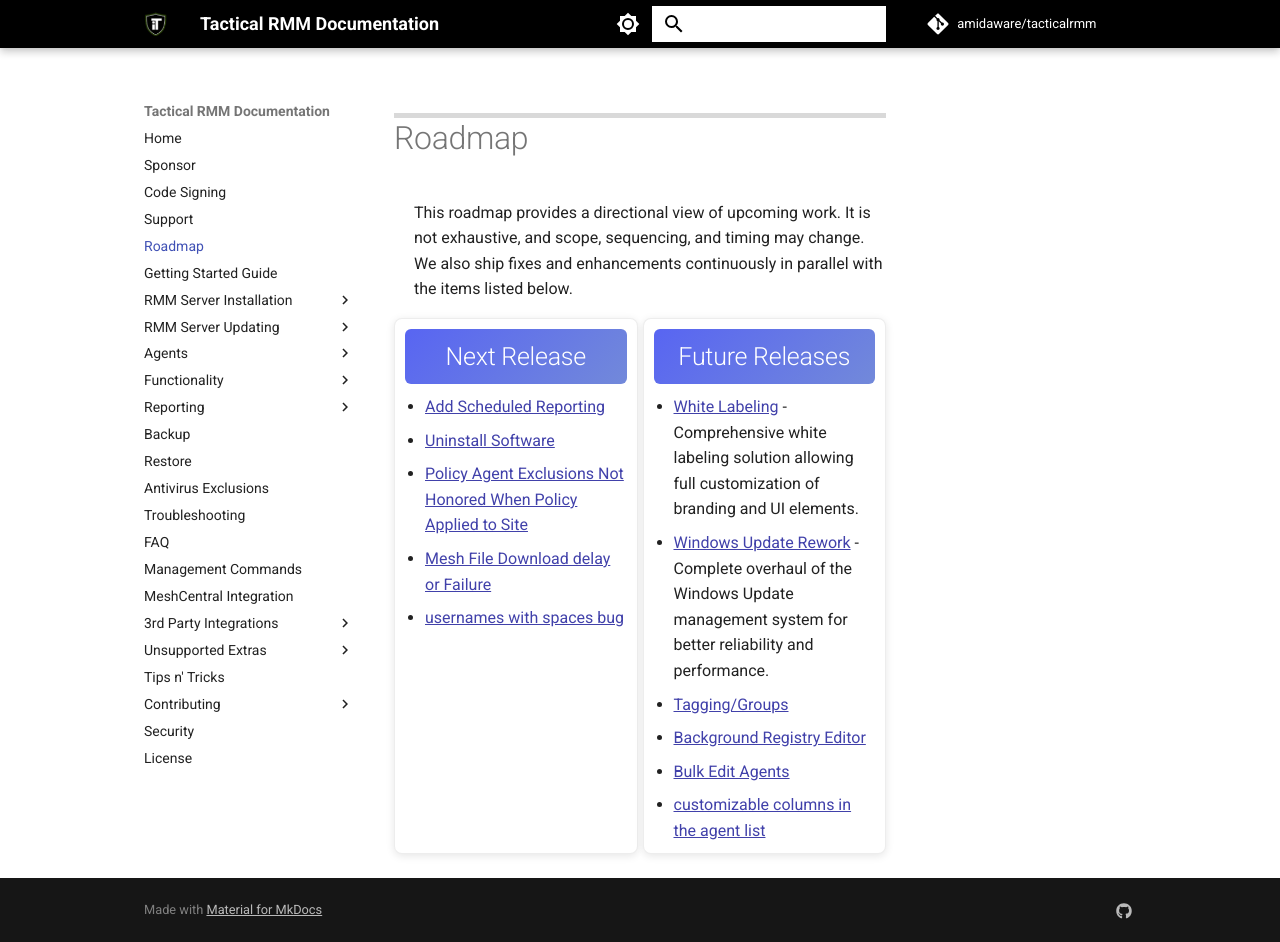
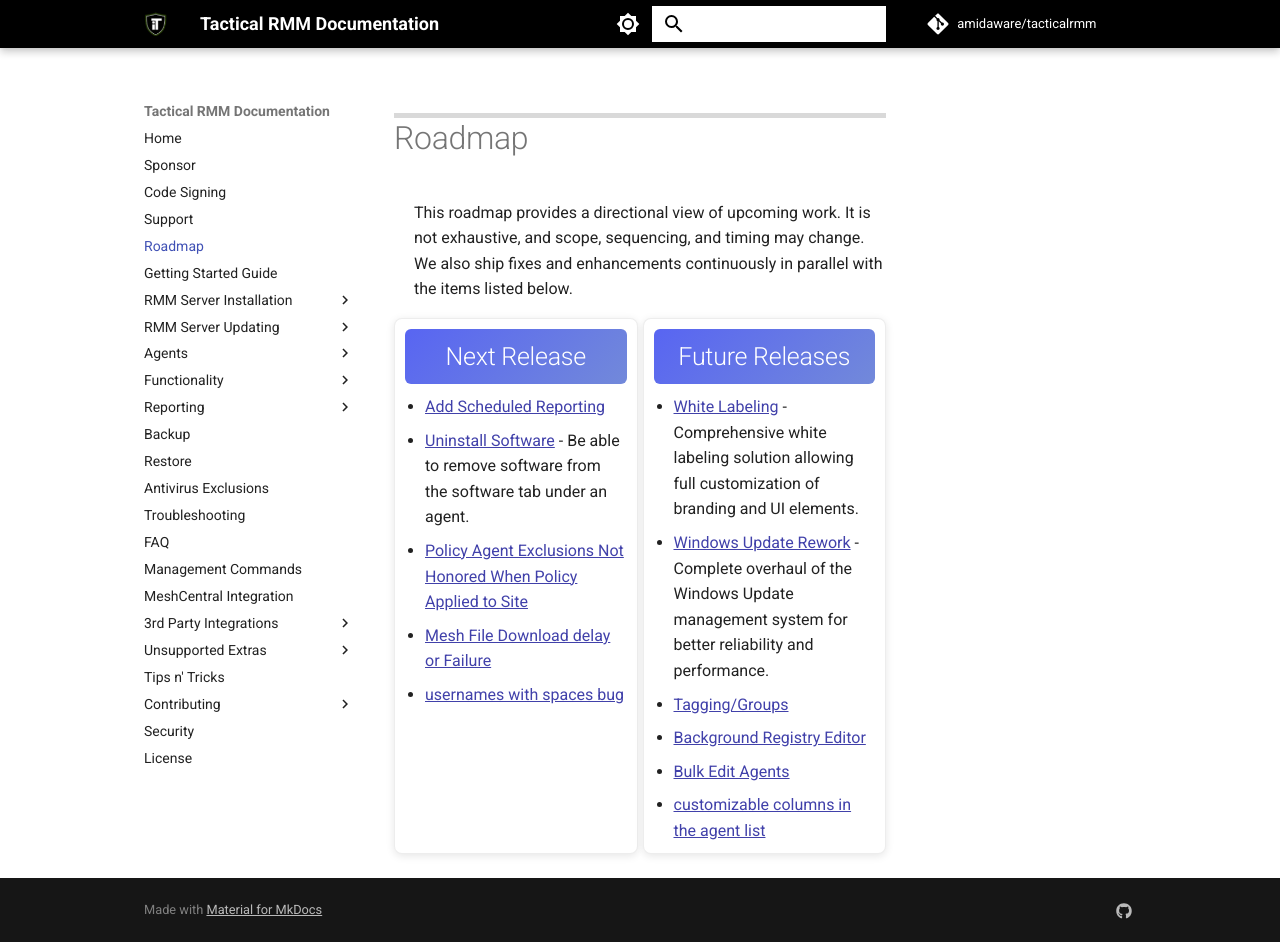
Before and after one commit to amidaware/trmm-docs, an MkDocs documentation site: the page built from docs/roadmap.md, in a window 1280 px wide and 942 px high. Built offline with MkDocs 1.6.1 and Material for MkDocs 9.7.7, drawn with Linux system fonts in a browser that asks for light colours; comment, search, counter and statistics services are not loaded.

Commit message:
update roadmap with detailed description for Uninstall Software feature and fix NOC report video link broken

```diff
--- a/docs/roadmap.md
+++ b/docs/roadmap.md
@@ -8,7 +8,7 @@
     <ul>
 
       <li><a href="https://github.com/amidaware/tacticalrmm/issues/846">Add Scheduled Reporting</a></li>
-      <li><a href="https://github.com/amidaware/tacticalrmm/issues/1973">Uninstall Software</a></li>
+      <li><a href="https://github.com/amidaware/tacticalrmm/issues/1973">Uninstall Software</a> - Be able to remove software from the software tab under an agent.</li>
       <li><a href="https://github.com/amidaware/tacticalrmm/issues/2269">Policy Agent Exclusions Not Honored When Policy Applied to Site</a></li>
       <li><a href="https://github.com/amidaware/tacticalrmm/issues/2231">Mesh File Download delay or Failure</a></li>
       <li><a href="https://github.com/amidaware/tacticalrmm/issues/2265">usernames with spaces bug</a></li>
```
Also changed, not shown: docs/ee/reporting/functions/examples.md (+1 -1 lines).
